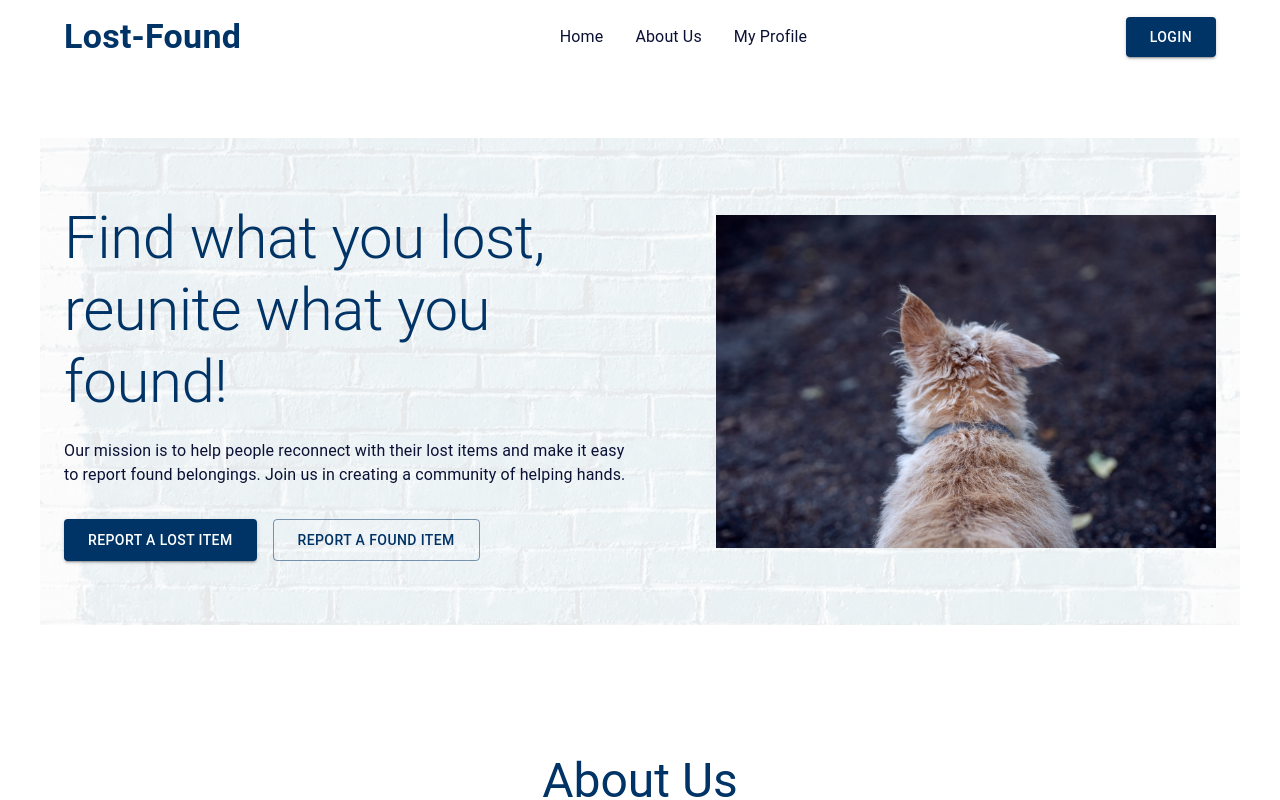
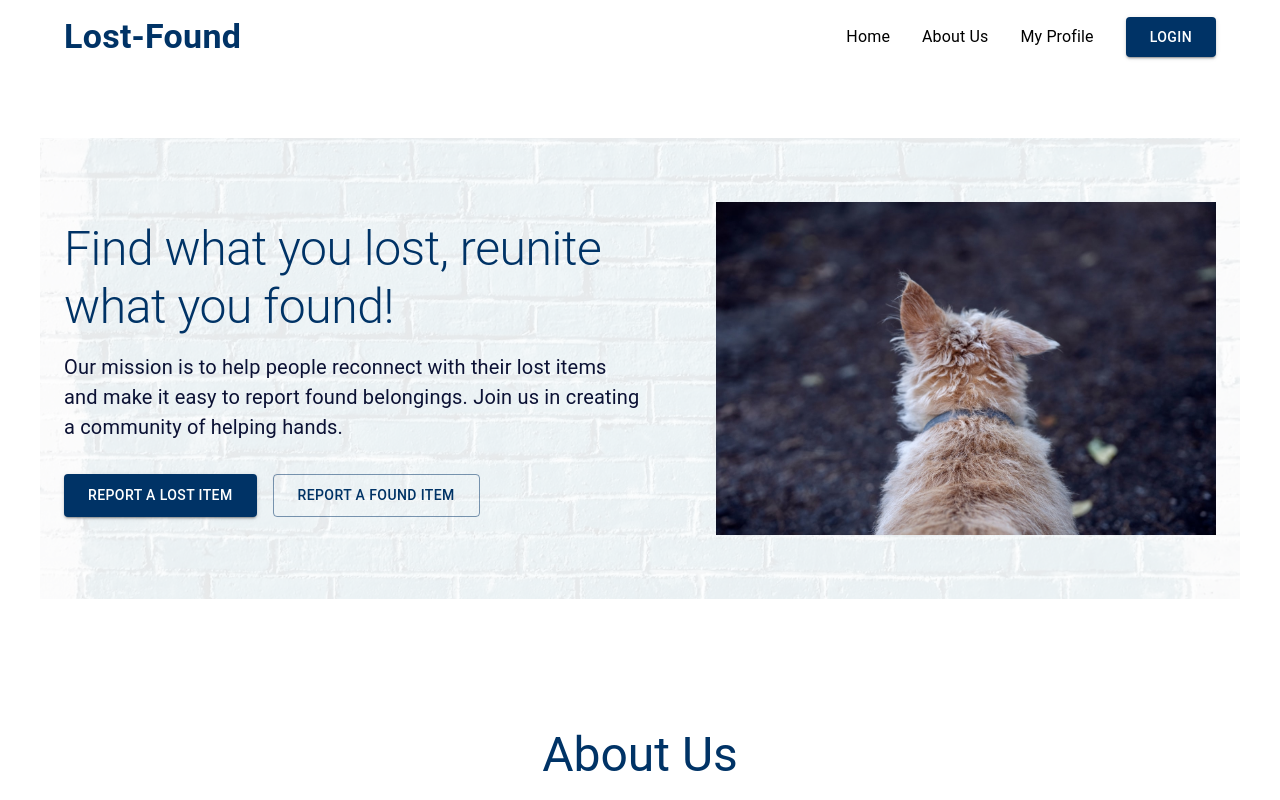
Before and after one commit to NurMuhammadCSE/lost-and-found-client, a Next.js app: page / in a window 1280 px wide. Shown: the top 800 px of the page. Built offline with nearby package versions, Linux system fonts and the light colour scheme; what @mui/material-nextjs would draw is missing.

Commit message:
Register page Added

```diff
--- a/package.json
+++ b/package.json
@@ -17,7 +17,8 @@
     "@mui/material-nextjs": "^6.1.6",
     "next": "15.0.2",
     "react": "19.0.0-rc-02c0e824-20241028",
-    "react-dom": "19.0.0-rc-02c0e824-20241028"
+    "react-dom": "19.0.0-rc-02c0e824-20241028",
+    "react-hook-form": "^7.53.1"
   },
   "devDependencies": {
     "@types/node": "^20",
--- a/src/app/login/page.tsx
+++ b/src/app/login/page.tsx
@@ -3,6 +3,7 @@
 import React, { useState } from "react";
 import { Box, Button, Container, Link, TextField, Typography } from "@mui/material";
 import NextLink from "next/link";
+import { useForm } from "react-hook-form";
 
 const LoginForm = () => {
   const [formData, setFormData] = useState({
--- a/src/app/not-found.tsx
+++ b/src/app/not-found.tsx
@@ -39,7 +39,7 @@ const NotFoundPage = () => {
         Oops! Page Not Found
       </Typography>
       <Typography variant="body1" color="text.secondary" sx={{ mb: 3 }}>
-        The page you're looking for doesn't exist or has been moved.
+        The page you&apos;re looking for doesn&apos;t exist or has been moved.
       </Typography>
 
       {/* Return to Home button */}
--- a/src/components/Shared/Navbar/Navbar.tsx
+++ b/src/components/Shared/Navbar/Navbar.tsx
@@ -1,8 +1,35 @@
-import { Box, Button, Container, Stack, Typography } from "@mui/material";
+"use client";
+
+import { Box, Button, Container, Stack, Typography, IconButton, Drawer, List, ListItem, ListItemText } from "@mui/material";
 import Link from "next/link";
-import React from "react";
+import MenuIcon from "@mui/icons-material/Menu";
+import { useState } from "react";
+import { useTheme, useMediaQuery } from "@mui/material";
 
 const Navbar = () => {
+  const theme = useTheme();
+  const isMobile = useMediaQuery(theme.breakpoints.down("sm"));
+  const isTablet = useMediaQuery(theme.breakpoints.between("sm", "md"));
+  const [drawerOpen, setDrawerOpen] = useState(false);
+
+  const toggleDrawer = () => {
+    setDrawerOpen(!drawerOpen);
+  };
+
+  const NavLinks = (
+    <>
+      <Typography component={Link} href={"/"} sx={{ textDecoration: 'none', color: 'inherit' }}>
+        Home
+      </Typography>
+      <Typography component={Link} href={"/about"} sx={{ textDecoration: 'none', color: 'inherit' }}>
+        About Us
+      </Typography>
+      <Typography component={Link} href={"/profile"} sx={{ textDecoration: 'none', color: 'inherit' }}>
+        My Profile
+      </Typography>
+    </>
+  );
+
   return (
     <Container>
       <Stack
@@ -15,22 +42,37 @@ const Navbar = () => {
           <Box color={"primary.main"}>Lost-Found</Box>
         </Typography>
 
-        <Stack direction={"row"} gap={4} justifyContent={"space-between"}>
-          <Typography component={Link} href={"/"}>
-            Home
-          </Typography>
-          <Typography component={Link} href={"/about"}>
-            About Us
-          </Typography>
-          <Typography component={Link} href={"/profile"}>
-            My Profile
-          </Typography>
-        </Stack>
+        {/* Show Menu for Desktop */}
+        {!isMobile && !isTablet ? (
+          <Stack direction={"row"} gap={4} justifyContent={"space-between"} alignItems="center">
+            {NavLinks}
+            <Button LinkComponent={Link} href="/login" variant="contained">
+              Login
+            </Button>
+          </Stack>
+        ) : (
+          // Show IconButton for Mobile/Tablet
+          <IconButton onClick={toggleDrawer}>
+            <MenuIcon />
+          </IconButton>
+        )}
+      </Stack>
 
-        <Button LinkComponent={Link} href="/login">
-          Login
-        </Button>
-      </Stack>
+      {/* Drawer for Mobile Menu */}
+      <Drawer anchor="right" open={drawerOpen} onClose={toggleDrawer}>
+        <Box sx={{ width: 250 }} role="presentation" onClick={toggleDrawer} onKeyDown={toggleDrawer}>
+          <List>
+            {["Home", "About Us", "My Profile"].map((text, index) => (
+              <ListItem key={index} component={Link} href={`/${text.replace(" ", "").toLowerCase()}`}>
+                <ListItemText primary={text} />
+              </ListItem>
+            ))}
+            <ListItem component={Link} href="/login">
+              <ListItemText primary="Login" />
+            </ListItem>
+          </List>
+        </Box>
+      </Drawer>
     </Container>
   );
 };
--- a/src/components/UI/HomePage/HeroSection/HeroSection.tsx
+++ b/src/components/UI/HomePage/HeroSection/HeroSection.tsx
@@ -9,11 +9,10 @@ const HeroSection = () => {
       sx={{
         display: "flex",
         alignItems: "center",
-        justifyContent: "space-between",
-        my: 8,
-        py: 8,
-        // backgroundColor: "#f7f7f7",
-        // borderRadius: "8px",
+        justifyContent: { xs: "center", md: "space-between" },
+        flexDirection: { xs: "column", md: "row" },
+        my: { xs: 4, md: 8 },
+        py: { xs: 4, md: 8 },
         overflow: "hidden",
         position: "relative",
       }}
@@ -39,32 +38,66 @@ const HeroSection = () => {
       </Box>
 
       {/* Left Section: Headline and Description */}
-      <Box sx={{ maxWidth: "50%" }}>
-        <Typography variant="h2" color="primary.main" gutterBottom>
+      <Box
+        sx={{
+          maxWidth: { xs: "100%", md: "50%" },
+          textAlign: { xs: "center", md: "left" },
+        }}
+      >
+        <Typography
+          variant="h2"
+          color="primary.main"
+          gutterBottom
+          fontSize={{ xs: "2rem", sm: "2.5rem", md: "3rem" }}
+        >
           Find what you lost, reunite what you found!
         </Typography>
-        <Typography variant="body1" sx={{ mb: 4 }}>
+        <Typography
+          variant="body1"
+          sx={{ mb: 4, fontSize: { xs: "1rem", md: "1.25rem" } }}
+        >
           Our mission is to help people reconnect with their lost items and make
           it easy to report found belongings. Join us in creating a community of
           helping hands.
         </Typography>
-        <Box sx={{ display: "flex", gap: 2 }}>
-          <Button variant="contained" color="primary">
+        <Box
+          sx={{
+            display: "flex",
+            flexDirection: { xs: "column", sm: "row" },
+            gap: 2,
+            justifyContent: { xs: "center", md: "flex-start" },
+          }}
+        >
+          <Button
+            color="primary"
+            sx={{ width: { xs: "100%", sm: "auto" } }}
+          >
             Report a Lost Item
           </Button>
-          <Button variant="outlined" color="primary">
+          <Button
+            variant="outlined"
+            color="primary"
+            sx={{ width: { xs: "100%", sm: "auto" } }}
+          >
             Report a Found Item
           </Button>
         </Box>
       </Box>
 
       {/* Right Section: Image */}
-      <Box sx={{ maxWidth: "50%" }}>
+      <Box
+        sx={{
+          maxWidth: { xs: "100%", md: "50%" },
+          mt: { xs: 4, md: 0 },
+          textAlign: "center",
+        }}
+      >
         <Image
           src={assets.images.cat} // Update with your image path
           width={500}
           height={500}
           alt="Hero Image"
+          style={{ maxWidth: "100%", height: "auto" }}
         />
       </Box>
     </Container>
```
Also changed, not shown: 1 other file (tests, documents, lock files or other folders).
